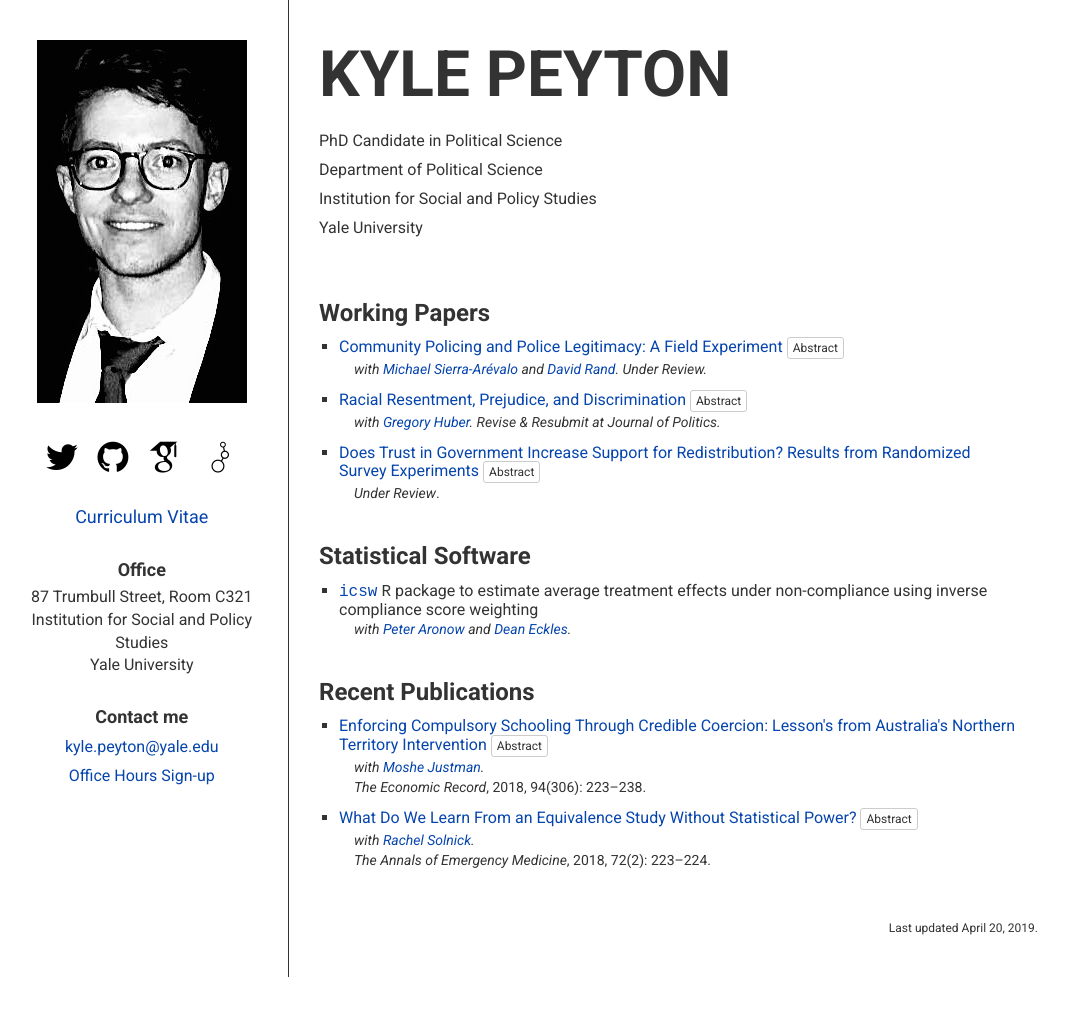
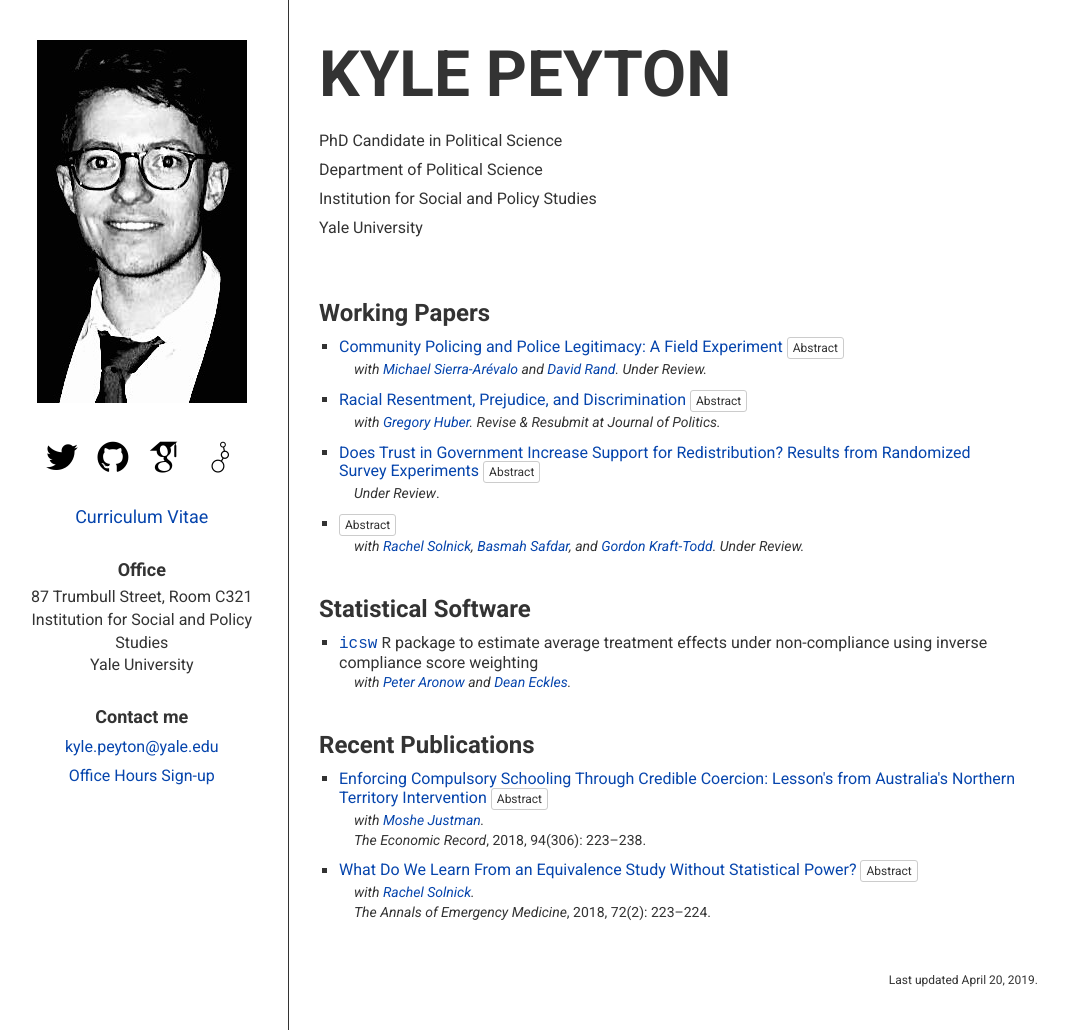
Before and after one commit to kylepeyton/kylepeyton.github.io, a Jekyll site: the page index.html, which Jekyll copies as it is, in a window 1280 px wide. Shown: the whole page, without its empty margins (157-1225 px from the left). Built offline with Jekyll 4.4.1, drawn with Linux system fonts in a browser that asks for light colours; some web fonts are replaced; before the commit the page ends 977 px from its top, so only the background shows below that.

Commit message:
Update index.html

```diff
--- a/index.html
+++ b/index.html
@@ -128,6 +128,16 @@
 				<div class="paperinfo"></div>
 				<div class="collapsecontainer"><div class="collapse" id="Peyton2018TrustGov_abstract"><div class="well well-sm abstract">Why isn't there more support for redistribution in the United States? Political scientists have theorized that low trust in government depresses support for redistribution, but empirical support for this theory draws largely on regression analyses of survey data. I clarify the untestable assumptions required for identification with regression modeling and describe an alternative design that uses randomized experiments about political corruption to estimate the effect of trust in government on support for redistribution under weaker assumptions. I apply this approach to data from three independent survey experiments (N = 3,741) to estimate the impact that large experimentally-induced increases in political trust have on support for redistribution. Contrary to theoretical predictions, I find estimated effects that are statistically indistinguishable from zero, suggesting trust in government has a substantively negligible impact on Americans' redistributive policy preferences.</div></div></div>
 			</li>
+
+						<li>
+				<h4>
+					<a"Effect of Physician Race and Gender on Patient Ratings and Confidence: A Randomized Controlled Trial of Patient Analogs</a>
+					<button type="button" class="btn btn-default btn-xs" data-toggle="collapse" data-target="#PatientBias_abstract" aria-expanded="false" aria-controls="#PatientBias_abstract">Abstract</button>
+				</h4>
+				<div class="paperinfo"><span class="coauthors">with <a href="https://ihpi.umich.edu/our-experts/solnick">Rachel Solnick</a>, <a href="https://medicine.yale.edu/emergencymed/people/basmah_safdar.profile">Basmah Safdar</a>, and <a href="http://moralitylab.bc.edu/gordon-kraft-todd/">Gordon Kraft-Todd</a>. Under Review.</span></div>
+				<div class="paperinfo"></div>
+				<div class="collapsecontainer"><div class="collapse" id="PatientBias_abstract"><div class="well well-sm abstract">Do patients discriminate against women physicians or those from minority groups by expressing less confidence in their clinical judgments or providing lower quality ratings? In two geographical diverse patient-analog experiments (N=3,215), random assignment of physician gender (Male or Female) and race (White or Black) did not significantly impact patient satisfaction or confidence in the clinical judgments of women or minority physicians, relative to the White Male physician control. Patient discrimination against women and black clinicians may be less of a barrier to fostering diversity and inclusion in healthcare than institutional discrimination and workplace inequities. </div></div></div>
+			</li>
 		</ul>
 
 		<h2>Statistical Software</h2>
```
